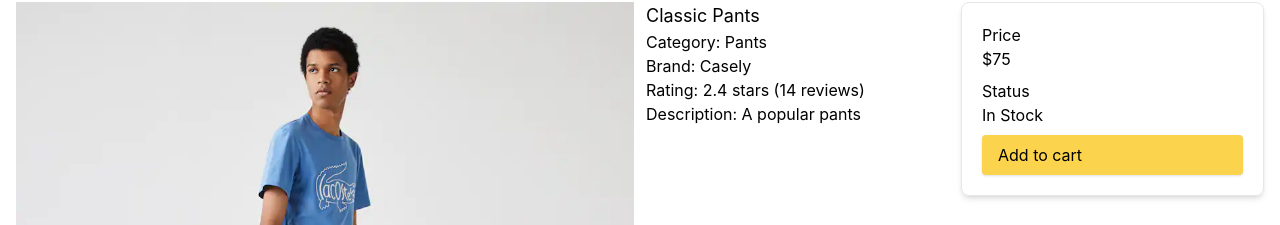
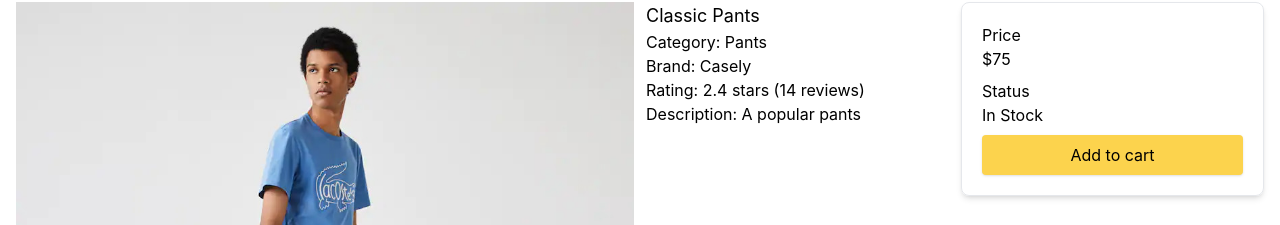
Before and after one commit to Andreson26/ant-ecommerce, a Next.js app: page /product/classic-pants in a window 1280 px wide. Shown: the part 102-327 px from the top of the page. Built offline with nearby package versions, Linux system fonts and the light colour scheme.

Commit message:
created functionality for adding produc to the cart

```diff
--- a/components/Layout.js
+++ b/components/Layout.js
@@ -1,8 +1,11 @@
-import React, { useState, useEffect} from "react";
+import  { useState, useEffect, useContext} from "react";
 import Head from "next/head";
 import Link from "next/link";
+import  { Store }  from "@/utils/Store";
 
 export default function Layout({ children, title }) {
+    const { state } = useContext(Store);
+    const { cart } = state;
     const [year, setYear] = useState();
 
     useEffect(() => {
@@ -29,7 +32,14 @@
             </Link>
             <div className="flex">
               <Link href="/cart">
-                <p className="p-2">Cart</p>
+                <p className="p-2">
+                    Cart
+                    {cart.cartItems.length > 0 && (
+                        <span className="ml-1 rounded-full bg-red-600 px-2 py-1 text-xs font-bold text-white">
+                            {cart.cartItems.reduce((a, c) => a + c.quantity, 0)}
+                        </span>
+                  )}
+                </p>
               </Link>
               <Link href="/login">
                 <p className="p-2">Login</p>
--- a/components/ProductItem.js
+++ b/components/ProductItem.js
@@ -2,7 +2,7 @@
 import Link from "next/link";
 import React from "react";
 
-export default function ProductItem({ product /*addToCartHandler*/ }) {
+export default function ProductItem({ product, /*addToCartHandler*/ }) {
   return (
     <div className="card">
       <Link href={`/product/${product.slug}`}>
@@ -21,7 +21,7 @@
         <button
           className="primary-button"
           type="button"
-          // onClick={() => addToCartHandler(product)}
+         // onClick={() => addToCartHandler(product)}
         >
           Add to cart
         </button>
--- a/pages/_app.js
+++ b/pages/_app.js
@@ -1,5 +1,10 @@
 import '@/styles/globals.css'
+import { StoreProvider } from '@/utils/Store'
 
 export default function App({ Component, pageProps }) {
-  return <Component {...pageProps} />
+  return (
+    <StoreProvider>
+      <Component {...pageProps} />
+    </StoreProvider>
+  )
 }
--- a/pages/product/[slug].js
+++ b/pages/product/[slug].js
@@ -1,11 +1,14 @@
 import Layout from "@/components/Layout";
-import React from "react";
+import React, { useContext } from "react";
 import { useRouter } from "next/router";
 import data from "@/utils/data";
 import Image from "next/image";
 import Link from "next/link";
+import { Store } from "@/utils/Store";
 
 export default function ProductDetail() {
+  const { state, dispatch } = useContext(Store);
+
   const { query } = useRouter();
   const { slug } = query;
   const product = data.products.find((x) => x.slug === slug);
@@ -13,6 +16,18 @@
   if (!product) {
     return <div>Product not return</div>;
   }
+
+  const addToCartHandler = () => {
+    const existItem = state.cart.cartItems.find((x) => x.slug === product.slug);
+    const quantity = existItem ? existItem.quantity + 1: 1;
+    console.log(quantity, existItem, product.countInStock, product);
+
+    if (product.countInStock < quantity) {
+      alert("Sorry. Product is out of stock");
+      return;
+    }
+    dispatch({ type: "CART_ADD_ITEM", payload: { ...product, quantity } });
+  };
 
   return (
     <Layout title={product.name}>
@@ -54,7 +69,12 @@
               <div>Status</div>
               <div>{product.countInStock > 0 ? "In Stock" : "Unavailable"}</div>
             </div>
-            <div className="primary-button w-full">Add to cart</div>
+            <button
+              className="primary-button w-full"
+              onClick={addToCartHandler}
+            >
+              Add to cart
+            </button>
           </div>
         </div>
       </div>
--- /dev/null
+++ b/utils/Store.js
@@ -0,0 +1,72 @@
+import { createContext, useReducer } from "react";
+
+export const Store = createContext();
+
+const initialState = {
+  cart: {
+    cartItems: []
+  },
+};
+
+function reducer(state, action) {
+  switch (action.type) {
+    case 'CART_ADD_ITEM': {
+      const newItem = action.payload;
+
+      const existItem = state.cart.cartItems.find(
+        (item) => item.slug === newItem.slug
+      );
+
+      const cartItems = existItem
+        ? state.cart.cartItems.map((item) =>
+            item.name === existItem.name ? newItem : item
+          )
+        : [...state.cart.cartItems, newItem];
+
+      return { ...state, cart: { ...state.cart, cartItems } };
+    }
+    default:
+      return state;
+  }
+}
+
+export function StoreProvider({ children }) {
+    const [state, dispatch] = useReducer(reducer, initialState);
+    const value = { state, dispatch};
+    return <Store.Provider value={value}>{children}</Store.Provider>
+
+}
+/*import { createContext, useReducer } from "react";
+
+export const Store = createContext();
+
+const initialState = {
+  cart: { cartItems: [] },
+};
+
+function reducer(state, action) {
+  switch (action.type) {
+    case "CART_ADD_ITEM": {
+      const newItem = action.payload;
+      const existItem = state.cart.cartItems.find(
+        (item) => item.slug === newItem.slug
+      );
+
+      const cartItems = existItem
+        ? state.cart.cartItems.map((item) =>
+            item.name === existItem.name ? newItem : item
+          )
+        : [...state.cart.cartItems, newItem];
+
+      return { ...state, cart: { ...state.cart, cartItems } };
+    }
+    default:
+      return state;
+  }
+}
+
+export function StoreProvider({ children }) {
+  const [state, dispatch] = useReducer(reducer, initialState);
+  const value = { state, dispatch };
+  return <Store.Provider value={value}>{children}</Store.Provider>;
+}*/
```
